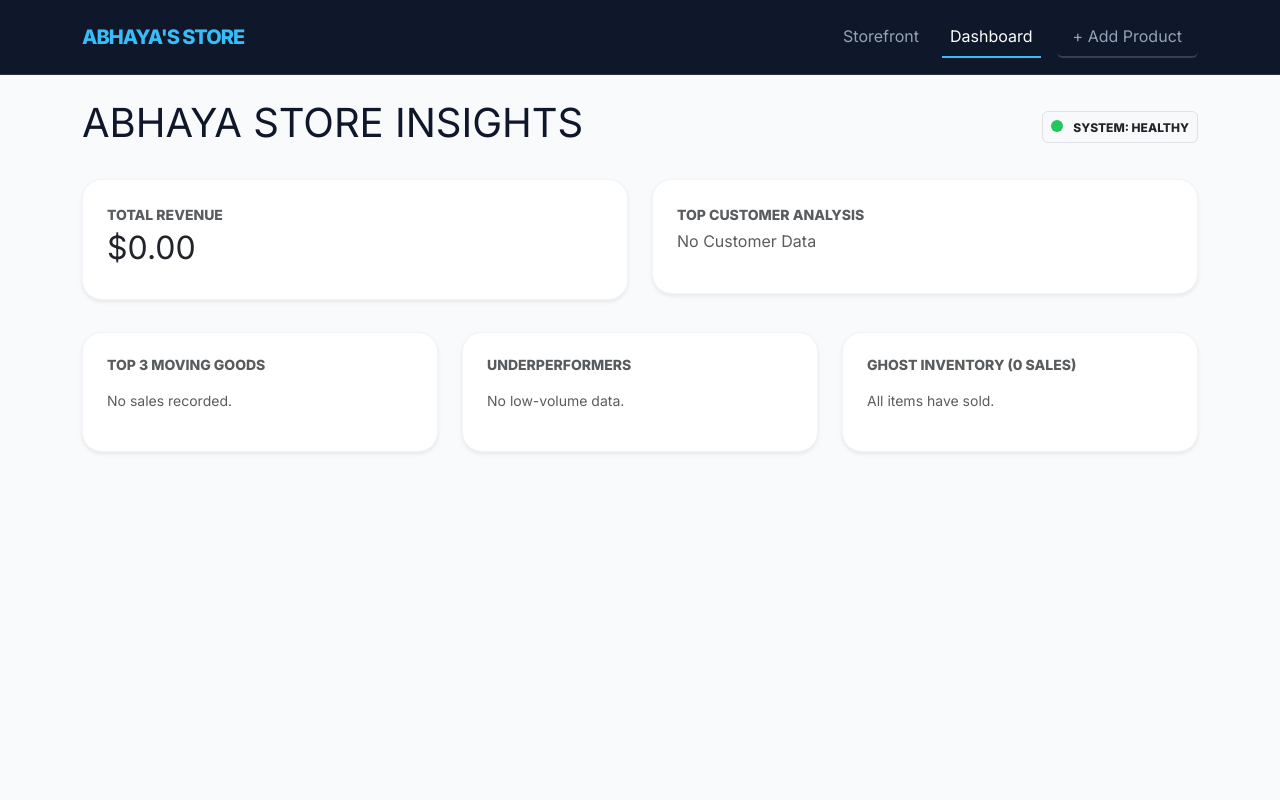
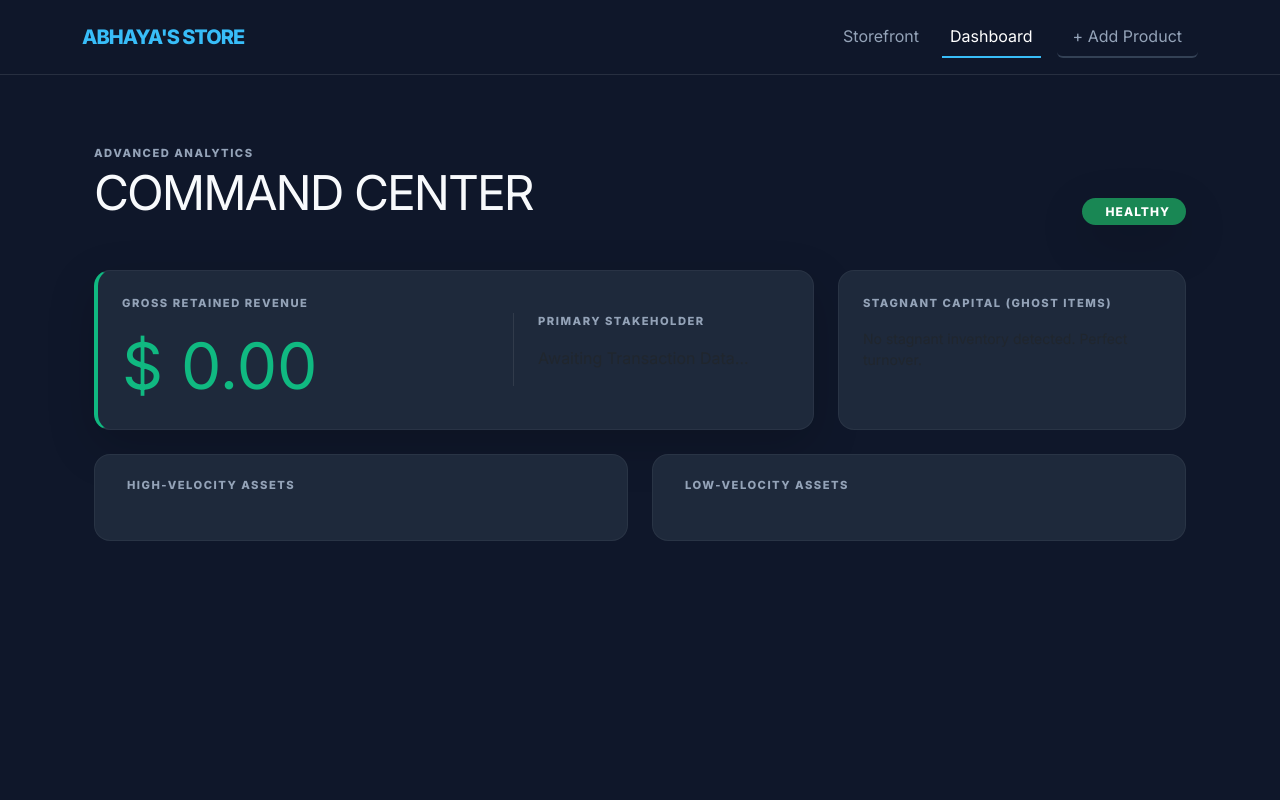
Before and after one commit to Abhayashrestha/super_pos, a Flask app: page /dashboard in a window 1280 px wide. Run offline with Flask 3, Linux system fonts and the light colour scheme; data that the repository does not hold is empty; some libraries are stand-ins or nearby versions.

Commit message:
feat: updated dashboard ui elements

```diff
--- a/templates/dashboard.html
+++ b/templates/dashboard.html
@@ -2,88 +2,136 @@
 
 {% block content %}
 <style>
-    .metric-card { background: #ffffff; border-radius: 20px; border: 1px solid #f1f5f9; padding: 1.5rem; margin-bottom: 1rem; }
-    .status-indicator { width: 12px; height: 12px; border-radius: 50%; display: inline-block; }
-    .critical-bg { background-color: #ef4444; }
-    .warning-bg { background-color: #f59e0b; }
-    .healthy-bg { background-color: #22c55e; }
+    :root {
+        --bg-deep: #0f172a;
+        --card-bg: #1e293b;
+        --accent-emerald: #10b981;
+        --accent-amber: #f59e0b;
+        --accent-rose: #f43f5e;
+        --text-main: #f8fafc;
+        --text-muted: #94a3b8;
+    }
+
+    body { background-color: var(--bg-deep); color: var(--text-main); }
+
+    .insight-card {
+        background: var(--card-bg);
+        border: 1px solid rgba(255,255,255,0.05);
+        border-radius: 16px;
+        padding: 1.5rem;
+        height: 100%;
+        transition: transform 0.2s ease;
+    }
+
+    .insight-card:hover { transform: translateY(-4px); border-color: rgba(255,255,255,0.1); }
+
+    .stat-label {
+        font-size: 0.7rem;
+        text-transform: uppercase;
+        letter-spacing: 1.5px;
+        font-weight: 700;
+        color: var(--text-muted);
+    }
+
+    .status-pill {
+        padding: 6px 16px;
+        border-radius: 50px;
+        font-size: 0.75rem;
+        font-weight: 800;
+        letter-spacing: 1px;
+    }
+
+    .border-glow-critical { border-left: 4px solid var(--accent-rose); }
+    .border-glow-warning { border-left: 4px solid var(--accent-amber); }
+    .border-glow-healthy { border-left: 4px solid var(--accent-emerald); }
+
+    .data-row {
+        border-bottom: 1px solid rgba(255,255,255,0.05);
+        padding: 10px 0;
+    }
+
+    .data-row:last-child { border-bottom: none; }
+
+    .ghost-badge {
+        background: rgba(244, 63, 94, 0.1);
+        color: var(--accent-rose);
+        border: 1px solid rgba(244, 63, 94, 0.2);
+        font-size: 0.7rem;
+    }
 </style>
 
-<div class="row">
-    <div class="col-md-12">
-        <div class="d-flex justify-content-between align-items-center mb-4">
-            <h1 class="fw-800">ABHAYA STORE INSIGHTS</h1>
-            <span class="badge bg-light text-dark border p-2">
-                <span class="status-indicator
-                    {% if data['status'] == 'critical' %}critical-bg
-                    {% elif data['status'] == 'warning' %}warning-bg
-                    {% else %}healthy-bg{% endif %} me-2"></span>
-                SYSTEM: {{ data['status']|upper }}
+<div class="container py-5">
+    <div class="d-flex justify-content-between align-items-end mb-5">
+        <div>
+            <h6 class="stat-label mb-1">Advanced Analytics</h6>
+            <h1 class="display-5 fw-900 mb-0" style="letter-spacing: -2px;">COMMAND CENTER</h1>
+        </div>
+        <div>
+            {% set status_class = 'bg-danger' if data['status'] == 'critical' else ('bg-warning' if data['status'] == 'warning' else 'bg-success') %}
+            <span class="status-pill {{ status_class }} text-white shadow-lg">
+                <i class="bi bi-cpu-fill me-2"></i>{{ data['status']|upper }}
             </span>
         </div>
+    </div>
 
-        <div class="row">
-            <div class="col-md-6">
-                <div class="metric-card shadow-sm">
-                    <p class="text-muted small fw-bold text-uppercase mb-1">Total Revenue</p>
-                    <h2 class="fw-800 text-dark">${{ "{:,.2f}".format(data['total_revenue']) }}</h2>
-                </div>
-            </div>
-
-            <div class="col-md-6">
-                <div class="metric-card shadow-sm {% if data['highroller'] %}border-danger{% endif %}">
-                    <p class="text-muted small fw-bold text-uppercase mb-1">Top Customer Analysis</p>
-                    {% if data['best_customer'] %}
-                        <h4 class="fw-800 mb-0">{{ data['best_customer'][0]['name'] }}</h4>
-                        <p class="text-muted small mb-0">Total Contribution: ${{ "{:,.2f}".format(data['best_customer'][0]['spent']) }}</p>
-                        {% if data['highroller'] %}
-                            <span class="badge bg-danger">HIGH ROLLER DETECTED</span>
+    <div class="row g-4">
+        <div class="col-lg-8">
+            <div class="insight-card border-glow-{{ data['status'] }} shadow-lg">
+                <div class="row align-items-center">
+                    <div class="col-md-7">
+                        <p class="stat-label">Gross Retained Revenue</p>
+                        <h1 class="display-3 fw-800 mb-0" style="color: var(--accent-emerald);">$ {{ "{:,.2f}".format(data['total_revenue']) }}</h1>
+                    </div>
+                    <div class="col-md-5 border-start border-secondary border-opacity-25 ps-4">
+                        <p class="stat-label">Primary Stakeholder</p>
+                        {% if data['best_customer'] %}
+                            <h4 class="fw-bold mb-1">{{ data['best_customer'][0]['name'] }}</h4>
+                            <p class="text-muted small mb-2">Contribution: <span class="text-white">${{ "{:,.2f}".format(data['best_customer'][0]['spent']) }}</span></p>
+                            {% if data['highroller'] %}
+                                <span class="badge bg-white text-dark fw-900 small p-2">TOP 1% CONTRIBUTOR</span>
+                            {% endif %}
+                        {% else %}
+                            <p class="text-muted italic">Awaiting Transaction Data...</p>
                         {% endif %}
-                    {% else %}
-                        <p class="text-muted">No Customer Data</p>
-                    {% endif %}
+                    </div>
                 </div>
             </div>
         </div>
 
-        <div class="row mt-3">
-            <div class="col-md-4">
-                <div class="metric-card shadow-sm">
-                    <h6 class="fw-bold text-uppercase small text-muted mb-3">Top 3 Moving Goods</h6>
-                    {% for item in data['best_seller'] %}
-                        <div class="d-flex justify-content-between border-bottom py-2">
-                            <span>{{ item.product }}</span>
-                            <span class="fw-bold">{{ item.sold }} Units</span>
-                        </div>
+        <div class="col-lg-4">
+            <div class="insight-card">
+                <p class="stat-label mb-3">Stagnant Capital (Ghost Items)</p>
+                <div class="d-flex flex-wrap gap-2">
+                    {% for product_name in data['unsold'] %}
+                        <span class="badge ghost-badge p-2">{{ product_name }}</span>
                     {% else %}
-                        <p class="text-muted small">No sales recorded.</p>
+                        <span class="text-muted small">No stagnant inventory detected. Perfect turnover.</span>
                     {% endfor %}
                 </div>
             </div>
+        </div>
 
-            <div class="col-md-4">
-                <div class="metric-card shadow-sm">
-                    <h6 class="fw-bold text-uppercase small text-muted mb-3">Underperformers</h6>
-                    {% for item in data['worst_seller'] %}
-                        <div class="d-flex justify-content-between border-bottom py-2">
-                            <span>{{ item.product }}</span>
-                            <span class="text-danger">{{ item.sold }} Units</span>
-                        </div>
-                    {% else %}
-                        <p class="text-muted small">No low-volume data.</p>
-                    {% endfor %}
-                </div>
+        <div class="col-md-6">
+            <div class="insight-card">
+                <h6 class="stat-label mb-4"><i class="bi bi-graph-up-arrow me-2 text-success"></i>High-Velocity Assets</h6>
+                {% for item in data['best_seller'] %}
+                    <div class="d-flex justify-content-between data-row">
+                        <span class="fw-medium text-white">{{ item.product }}</span>
+                        <span class="fw-bold" style="color: var(--accent-emerald);">{{ item.sold }} Units</span>
+                    </div>
+                {% endfor %}
             </div>
+        </div>
 
-            <div class="col-md-4">
-                <div class="metric-card shadow-sm">
-                    <h6 class="fw-bold text-uppercase small text-muted mb-3">Ghost Inventory (0 Sales)</h6>
-                    {% for product_name in data['unsold'] %}
-                        <span class="badge bg-dark mb-1">{{ product_name }}</span>
-                    {% else %}
-                        <p class="text-muted small">All items have sold.</p>
-                    {% endfor %}
-                </div>
+        <div class="col-md-6">
+            <div class="insight-card">
+                <h6 class="stat-label mb-4"><i class="bi bi-graph-down-arrow me-2 text-danger"></i>Low-Velocity Assets</h6>
+                {% for item in data['worst_seller'] %}
+                    <div class="d-flex justify-content-between data-row">
+                        <span class="fw-medium text-white-50">{{ item.product }}</span>
+                        <span class="fw-bold text-danger">{{ item.sold }} Units</span>
+                    </div>
+                {% endfor %}
             </div>
         </div>
     </div>
```
